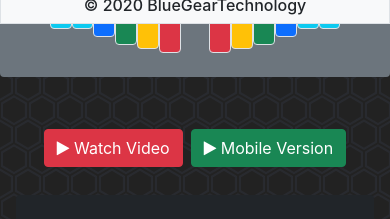
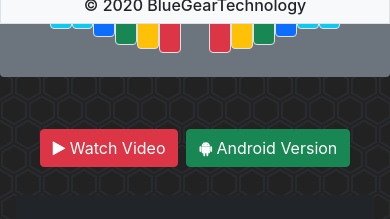
Before and after one commit to bluegeartechnology/portfolio, a React (Create React App) app: page /BarBelle in a window 390 px wide. Shown: the part 820-1039 px from the top of the page. Built offline with nearby package versions, Linux system fonts and the light colour scheme.

Commit message:
Changed 'Mobile Version' button to 'Android Version' button, with respective icon, since no iOS version exists.

```diff
--- a/src/pages/projects/BarBelle.js
+++ b/src/pages/projects/BarBelle.js
@@ -419,7 +419,7 @@
                     </button>
 
 
-                    <a href="https://play.google.com/store/apps/details?id=com.bluegear.barbelle" target='blank'><button className="btn btn-success mx-1 my-1"><i className="fa fa-play"></i>&nbsp;Mobile Version</button></a>
+                    <a href="https://play.google.com/store/apps/details?id=com.bluegear.barbelle" target='blank'><button className="btn btn-success mx-1 my-1"><i className="fa fa-android"></i>&nbsp;Android Version</button></a>
 
                 </div>
 
```
